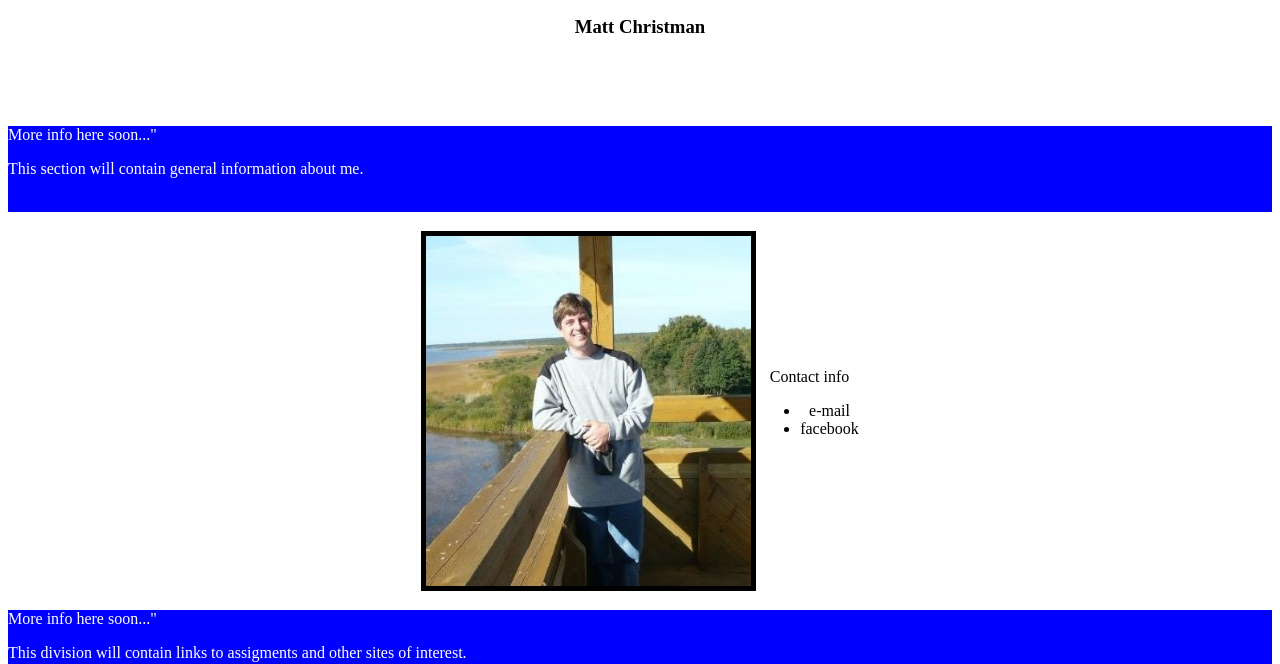
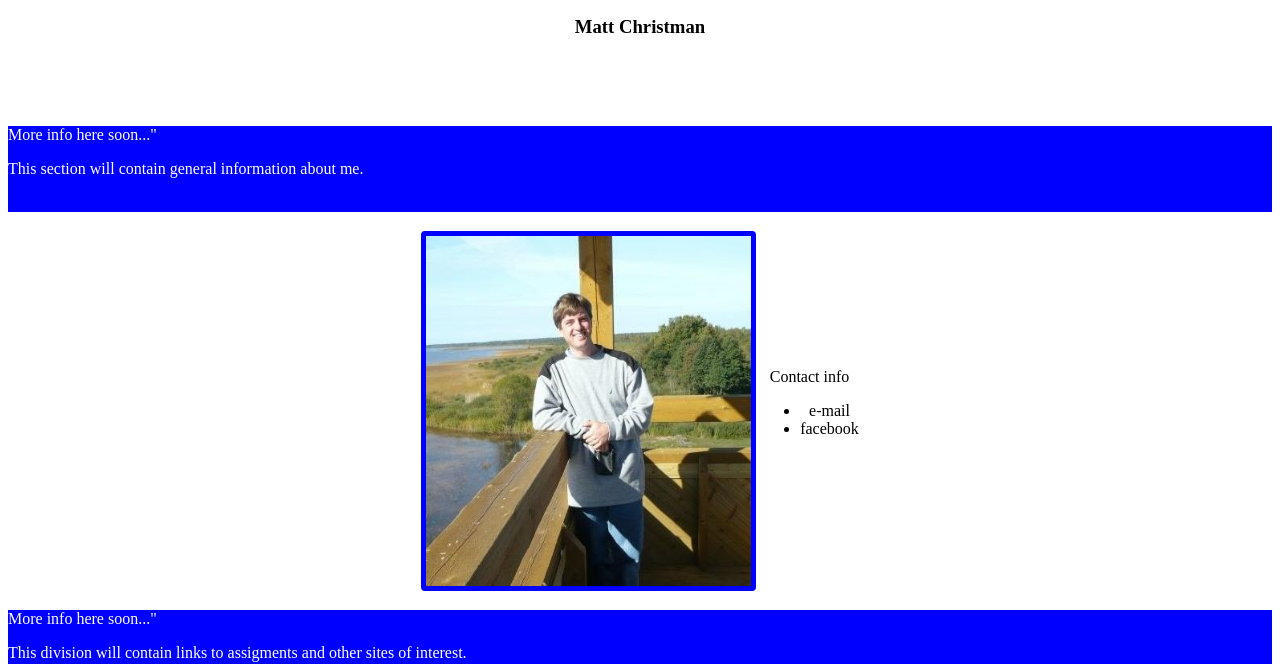
Before and after one commit to mchristmanBSU/mchristmanBSU.github.io, a plain HTML site: page index.html in a window 1280 px wide. Shown: the part 137-801 px from the top of the page. Drawn offline with Linux system fonts and the light colour scheme.

Commit message:
Update index.html

```diff
--- a/index.html
+++ b/index.html
@@ -13,6 +13,13 @@
             background-color: blue;
 
         }
+
+        .blue-border {
+	border-color: blue;
+    border-width: 5px;
+    border-style: solid;
+    border-radius: 4px;
+}
 
 </style>
 
@@ -57,7 +64,7 @@
 <div align="center">
 <table rows="2" cols="2">
 <tr align="center">
-<td align="center""><img src="me.jpg" height="350" width="325" border="5" align="center">
+<td align="center""><img src="me.jpg" height="350" width="325" border="5" align="center" class="blue-border">
 </td>
 <td align="center">Contact
 info
```
